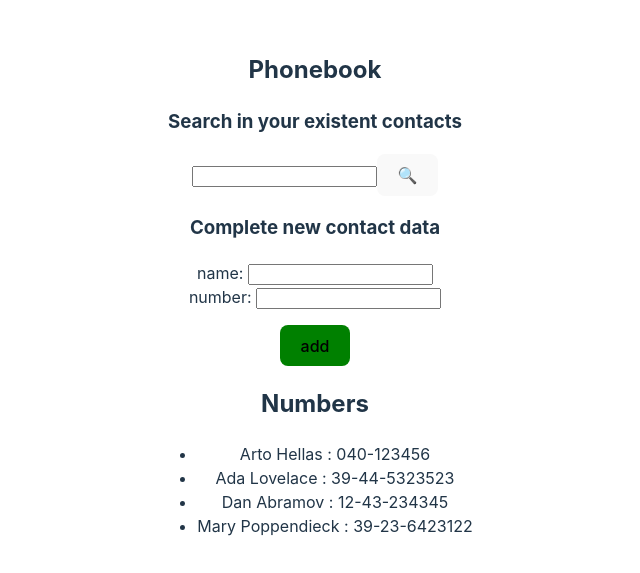
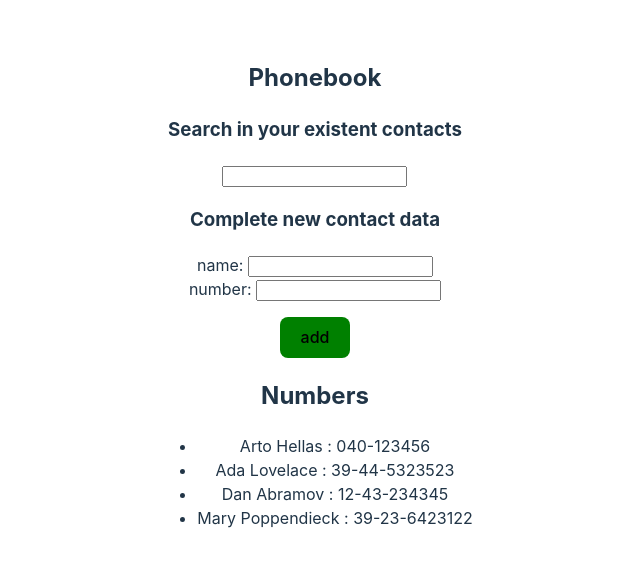
Before and after one commit to Frtavonatti/fullStackOpen-react, a React (Vite) app in the folder part2/form-exercises/: page / in a window 1280 px wide. Shown: the part 107-680 px from the top of the page, without its empty margins (325-965 px from the left). Built offline with nearby package versions, Linux system fonts and the light colour scheme.

Commit message:
Parte 2b completada Ejercicio 2.10 resuelto

```diff
--- a/part2/form-exercises/src/App.jsx
+++ b/part2/form-exercises/src/App.jsx
@@ -1,5 +1,8 @@
 import './App.css'
 import { useState } from 'react'
+import { Search } from './Components/Search'
+import { PersonForm } from './Components/PersonForm'
+import { NumberList } from './Components/NumberList'
 
 const App = () => {
   const [persons, setPersons] = useState([
@@ -43,38 +46,14 @@ const App = () => {
     setNewSearch(event.target.value);
   }
 
-  const filteredPersons = persons.filter(person =>
-    person.name.toLowerCase().includes(newSearch)
-  );
+  const filteredPersons = persons.filter((person) => person.name.toLowerCase().includes(newSearch.toLowerCase()))
 
   return (
     <div>
       <h2>Phonebook</h2>
-      <div>
-        <h3>Search in your existent contacts</h3>
-        <input value={newSearch} onChange={handleSearchInputChange}  type="input" />
-        <button type="button">🔍</button>
-      </div>
-      <form>
-        <h3>Complete new contact data</h3>
-        <div>
-          name: <input value={newName} onChange={handleNameInputChange}/>
-        </div>
-        <div>
-          number: <input value={newNumber} onChange={handleNumberInputChange}/>
-        </div>
-        <div>
-          <button
-            style={{backgroundColor: 'green', marginTop: '1rem'}}
-            onClick={handleSubmit} type="submit">
-              add
-          </button>
-        </div>
-      </form>
-      <h2>Numbers</h2>
-      <ul>
-        {filteredPersons.map((person) => <li key={person.id}> {person.name} : {person.number} </li> )}
-      </ul>
+      <Search newSearch={newSearch} handleSearchInputChange={handleSearchInputChange}/>
+      <PersonForm newName={newName} newNumber={newNumber} handleNameInputChange={handleNameInputChange} handleNumberInputChange={handleNumberInputChange} handleSubmit={handleSubmit}/>
+      <NumberList persons={persons} filteredPersons={filteredPersons}/>
     </div>
   )
 }
--- /dev/null
+++ b/part2/form-exercises/src/Components/NumberList.jsx
@@ -0,0 +1,13 @@
+function NumberList({ persons, filteredPersons }) {
+
+  return (
+    <div>
+    <h2>Numbers</h2>
+      <ul>
+        {filteredPersons.map((person) => <li key={person.id}> {person.name} : {person.number} </li> )}
+      </ul>
+    </div>
+  )
+}
+
+export { NumberList }
--- /dev/null
+++ b/part2/form-exercises/src/Components/PersonForm.jsx
@@ -0,0 +1,24 @@
+import React from 'react'
+
+function PersonForm({ newName, newNumber, handleNameInputChange, handleNumberInputChange, handleSubmit }) {
+  return (
+    <form>
+        <h3>Complete new contact data</h3>
+        <div>
+            name: <input value={newName} onChange={handleNameInputChange}/>
+        </div>
+        <div>
+            number: <input value={newNumber} onChange={handleNumberInputChange}/>
+        </div>
+        <div>
+            <button
+                style={{backgroundColor: 'green', marginTop: '1rem'}}
+                onClick={handleSubmit} type="submit">
+                add
+            </button>
+        </div>
+  </form>
+  )
+}
+
+export { PersonForm }
--- /dev/null
+++ b/part2/form-exercises/src/Components/Search.jsx
@@ -0,0 +1,10 @@
+function Search({newSearch, handleSearchInputChange}) {
+  return (
+    <div>
+        <h3>Search in your existent contacts</h3>
+        <input value={newSearch} onChange={handleSearchInputChange}  type="input" />
+    </div>
+  )
+}
+
+export { Search }
```
